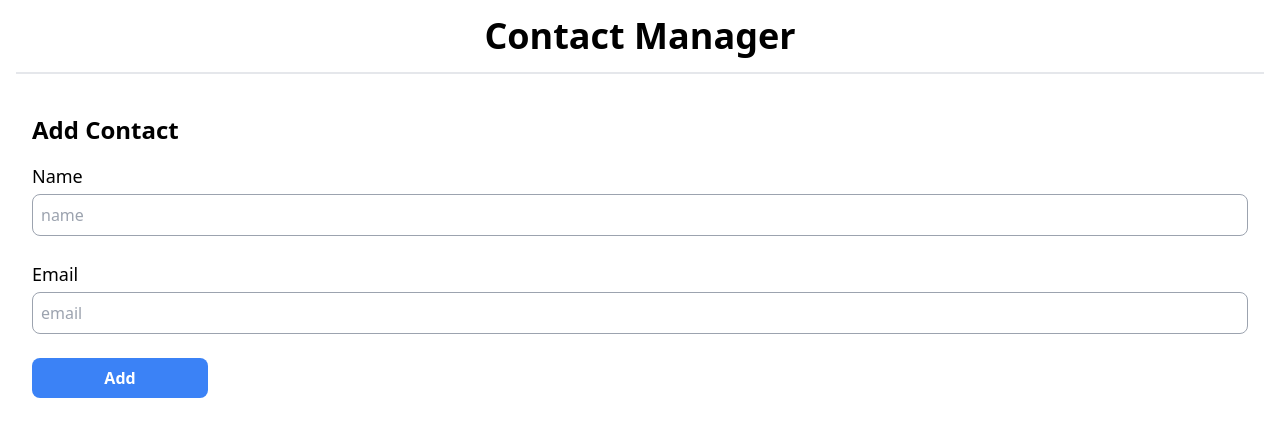
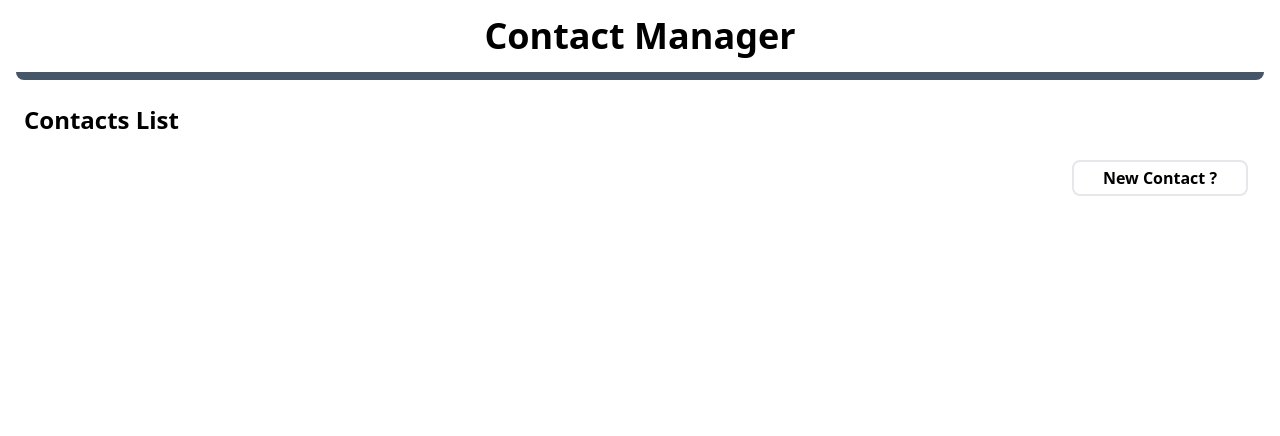
Before and after one commit to hosseinrmt/contact-app, a React (Create React App) app: page / in a window 1280 px wide. Shown: the top 436 px of the page. Built offline with nearby package versions, Linux system fonts and the light colour scheme.

Commit message:
luanch app on ract-routed-dom v5.3.3 - add routes

```diff
--- a/src/App.js
+++ b/src/App.js
@@ -1,19 +1,15 @@
 import { useEffect, useState } from "react";
-import { toast } from "react-toastify";
 import ContactForm from "./components/ContactForm";
 import ContactList from "./components/ContactList";
 import { ToastContainer } from "react-toastify";
+import { Route, Switch } from "react-router-dom";
 import "react-toastify/dist/ReactToastify.css";
 
 const App = () => {
   const [contacts, setContacts] = useState([]);
 
   const addContactHandler = (formValues) => {
-    if (formValues.name && formValues.email) {
-      setContacts([...contacts, { ...formValues, id: Date.now() }]);
-      return;
-    }
-    toast.error("Name and email are required");
+    setContacts([...contacts, { ...formValues, id: Date.now() }]);
   };
 
   const deleteContactHandler = (id) => {
@@ -47,8 +43,26 @@ const App = () => {
         <nav>
           <h1>Contact Manager</h1>
         </nav>
-        <ContactForm onClick={addContactHandler} />
-        <ContactList onDelete={deleteContactHandler} contacts={contacts} />
+
+        <Switch>
+          <Route
+            path="/add-contact"
+            render={() => <ContactForm onClick={addContactHandler} />}
+          />
+          <Route
+            path="/"
+            exact={true}
+            render={() => (
+              <ContactList
+                onDelete={deleteContactHandler}
+                contacts={contacts}
+              />
+            )}
+          />
+        </Switch>
+
+        {/* <ContactForm onClick={addContactHandler} /> */}
+        {/* <ContactList onDelete={deleteContactHandler} contacts={contacts} /> */}
       </div>
     </>
   );
--- a/src/components/ContactForm.js
+++ b/src/components/ContactForm.js
@@ -1,6 +1,8 @@
 import { useState } from "react";
+import { withRouter } from "react-router-dom";
+import { toast } from "react-toastify";
 
-const ContactForm = ({ onClick }) => {
+const ContactForm = ({ onClick, history }) => {
   const [formValues, setFormValues] = useState({
     name: "",
     email: "",
@@ -14,8 +16,13 @@ const ContactForm = ({ onClick }) => {
 
   const submitForm = (e) => {
     e.preventDefault();
-    onClick(formValues);
-    setFormValues({ name: "", email: "" });
+
+    if (formValues.name && formValues.email) {
+      onClick(formValues);
+      history.push("/");
+    } else {
+      toast.error("Name and email are required");
+    }
   };
 
   return (
@@ -43,12 +50,17 @@ const ContactForm = ({ onClick }) => {
           type="email"
         />
 
-        <button className="addToContactBtn" type="submit">
-          Add
-        </button>
+        <div>
+          <button className="cancelBtn" onClick={() => history.push("/")}>
+            Cancel
+          </button>
+          <button className="addToContactBtn" type="submit">
+            Add
+          </button>
+        </div>
       </form>
     </div>
   );
 };
 
-export default ContactForm;
+export default withRouter(ContactForm);
--- a/src/components/ContactList.js
+++ b/src/components/ContactList.js
@@ -1,8 +1,14 @@
 import { IoMdContact, IoMdTrash } from "react-icons/io";
+import { Link } from "react-router-dom";
 
 const ContactList = ({ contacts, onDelete }) => {
   return (
     <div className="contact-list">
+      <h2>Contacts List</h2>
+      <Link to="/add-contact">
+        <button className="addNewBtn">New Contact ?</button>
+      </Link>
+
       {contacts.map((contact) => {
         return (
           <section className="single-contact" key={contact.id}>
@@ -10,7 +16,7 @@ const ContactList = ({ contacts, onDelete }) => {
               <IoMdContact className="contact-icon" />
 
               <div>
-                <p>{contact.name}</p>
+                <p className="contact-name">{contact.name}</p>
                 <p>{contact.email}</p>
               </div>
             </div>
--- a/src/index.css
+++ b/src/index.css
@@ -8,11 +8,15 @@
     }
 
     nav {
-        @apply font-semibold text-4xl mx-auto mb-6 border-b-2 w-full text-center
+        @apply font-semibold text-4xl mx-auto mb-6 border-b-8 rounded-lg border-slate-600 w-full text-center
     }
 
     h1 {
         @apply mb-4
+    }
+
+    h2{
+        @apply ml-2
     }
 
     .add-contact-form {
@@ -39,12 +43,24 @@
         @apply w-10 h-10 mr-2 md:w-12 md:h-12
     }
 
+    .contact-name {
+        @apply font-semibold text-lg
+    }
+
     .delete-contact{
         @apply bg-red-500 text-white rounded-md p-2 w-8 self-end md:w-10 md:h-10 md:text-2xl
     }
 
     .addToContactBtn {
         @apply bg-blue-500 text-white md:w-44 font-bold py-2 px-4 rounded-lg
+    }
+
+    .cancelBtn {
+        @apply border-red-500 border-2 text-red-500 md:w-44 font-bold py-2 px-4 rounded-lg mr-4
+    }
+
+    .addNewBtn{
+        @apply border-2 md:w-44 font-semibold p-1 rounded-lg mb-4 mr-4 float-right
     }
 
     h2 {
```
